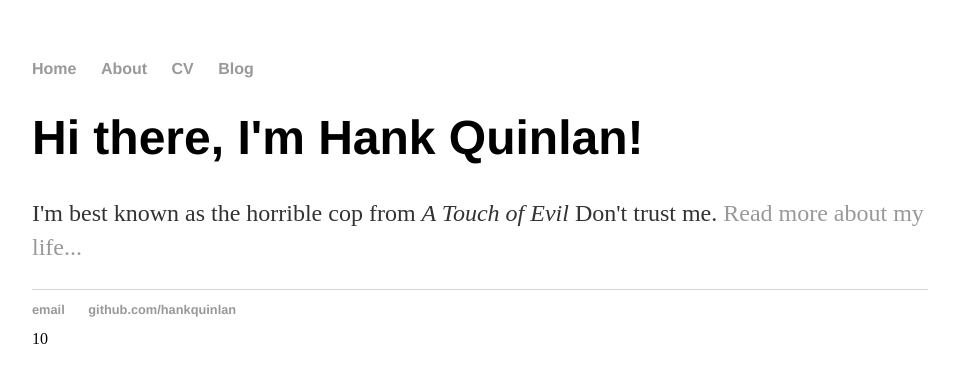
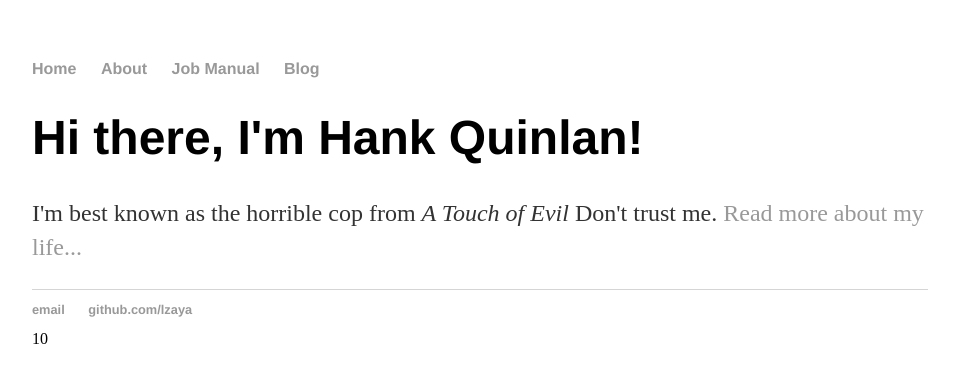
Before and after one commit to lzaya/lzaya.github.io, a Jekyll site: the page built from index.html, in a window 1280 px wide. Shown: the top 383 px of the page, without its empty margins (160-1115 px from the left). Built offline with Jekyll 4.4.1, drawn with Linux system fonts in a browser that asks for light colours.

Commit message:
Update default.html

```diff
--- a/_layouts/default.html
+++ b/_layouts/default.html
@@ -10,7 +10,7 @@
 	    		<ul>
 	        		<li><a href="/">Home</a></li>
 		        	<li><a href="/about">About</a></li>
-	        		<li><a href="/cv">CV</a></li>
+	        		<li><a href="/interview">Job Manual</a></li>
 	        		<li><a href="/blog">Blog</a></li>
 	    		</ul>
 			</nav>
@@ -21,8 +21,8 @@
 			</div><!-- /.container -->
 			<footer>
 	    		<ul>
-	        		<li><a href="mailto:hankquinlanhub@gmail.com">email</a></li>
-	        		<li><a href="https://github.com/hankquinlan">github.com/hankquinlan</a></li>
+	        		<li><a href="mailto:gray98@126.com">email</a></li>
+	        		<li><a href="https://github.com/lzaya">github.com/lzaya</a></li>
 				</ul>
 			</footer>
 		</body>
```
